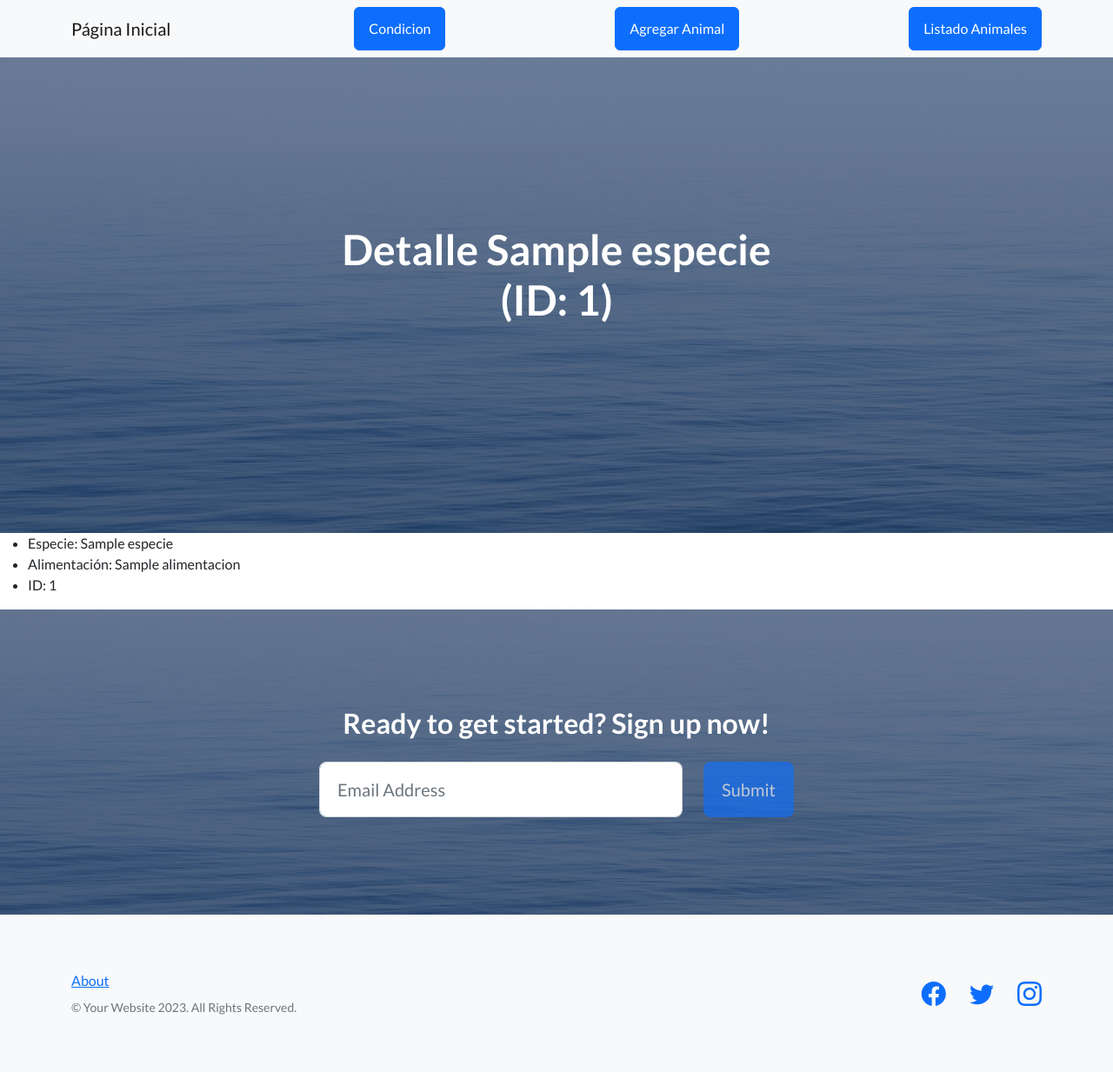
After one commit to GregorioAraoz/entrega_final, a Django app: template templates/ver_animales.html in a window 1280 px wide. The commit adds this page. Shown: the whole page at 87% size. Run offline with Django 5.2, Linux system fonts and the light colour scheme; the template is opened without the code that fills it: most values are stand-ins (such as "Sample title", 1, 10 or a date in 2020); some libraries are stand-ins or nearby versions.

Commit message:
Agregado Detalle y Eliminar

```diff
--- a/templates/listado_animales.html
+++ b/templates/listado_animales.html
@@ -21,6 +21,8 @@
      {% for Animal in animales %}
         <li>
             {{Animal}}
+            | <a href="{% url 'ver_animales' Animal.id %}">Ver Detalle</a>
+            | <a href="{% url 'eliminar_animal' Animal.id %}">Eliminar</a>
         </li>
      {% endfor %}
     </ul>
--- /dev/null
+++ b/templates/ver_animales.html
@@ -0,0 +1,15 @@
+{% extends "main_template.html" %}
+
+{% block title_text  %}Detalle Animales{% endblock title_text  %}
+
+{% block texto_principal %}
+     Detalle {{animal.especie}} (ID: {{animal.id}})
+{% endblock texto_principal %}
+
+{% block main_content %}
+<ul>
+    <li>Especie: {{ animal.especie }}</li>
+    <li>Alimentación: {{ animal.alimentacion }}</li>
+    <li>ID: {{ animal.id }}</li>
+</ul>
+{% endblock main_content %}
```
Also changed, not shown: app_inicial/urls.py (+6 -1 lines), app_inicial/views.py (+14 -1 lines), db.sqlite3.
